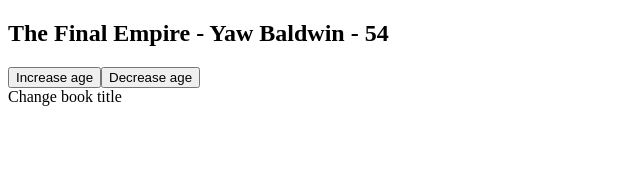
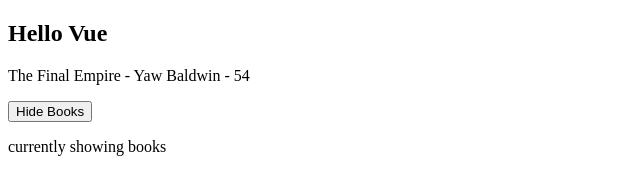
Before and after one commit to ekiira/Vue-starter, a plain HTML site: page index.html in a window 1280 px wide. Shown: the whole page, without its empty margins (0-640 px from the left). Drawn offline with nearby package versions, Linux system fonts and the light colour scheme.

Commit message:
conditional rendering

```diff
--- a/app.js
+++ b/app.js
@@ -1,17 +1,17 @@
 const app = Vue.createApp({
   data() {
     return {
+      showBooks: true,
       title: "The Final Empire",
       author: "Yaw Baldwin",
-      age: "54"
+      age: "54",
     };
-
   },
   methods: {
-      changeTitle(title) {
-          this.title = title
-      }
-  }
+    toggleShowBooks() {
+      this.showBooks = !this.showBooks;
+    },
+  },
 });
 
 app.mount("#app");
--- a/index.html
+++ b/index.html
@@ -9,11 +9,16 @@
   </head>
   <body>
     <div id="app">
-      <h2>{{ title }} - {{ author }} - {{ age }}</h2>
-      <button v-on:click="age++">Increase age</button>
-      <button v-on:click="age--">Decrease age</button>
-      <div @click="changeTitle('Warehouse of Torture')">Change book title</div>
+      <h2>Hello Vue</h2>
+      <div v-if="showBooks">
+        <p>{{ title }} - {{ author }} - {{ age }}</p>
+      </div>
+      <button @click="toggleShowBooks">
+        <span v-if="showBooks">Hide Books</span>
+        <span v-else>Show Books</span>
+      </button>
 
+      <p v-show="showBooks">currently showing books</p>
     </div>
 
     <script src="./app.js"></script>
```
